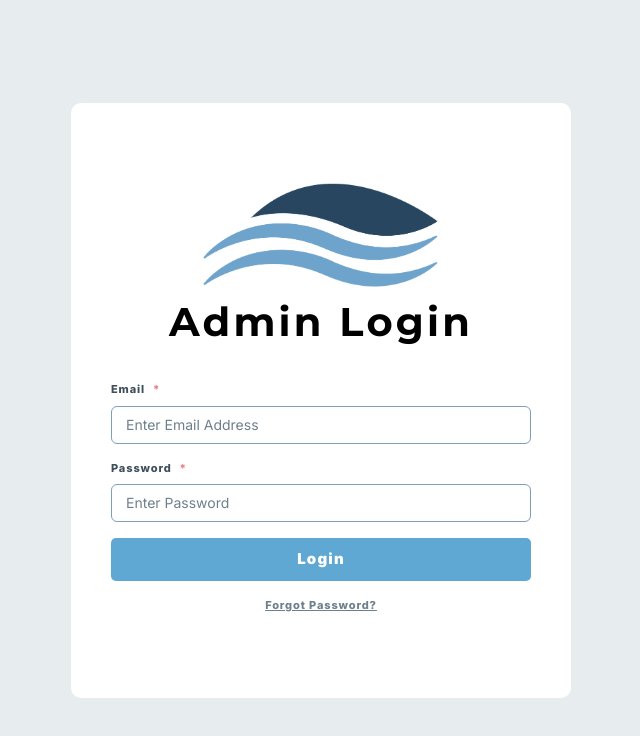
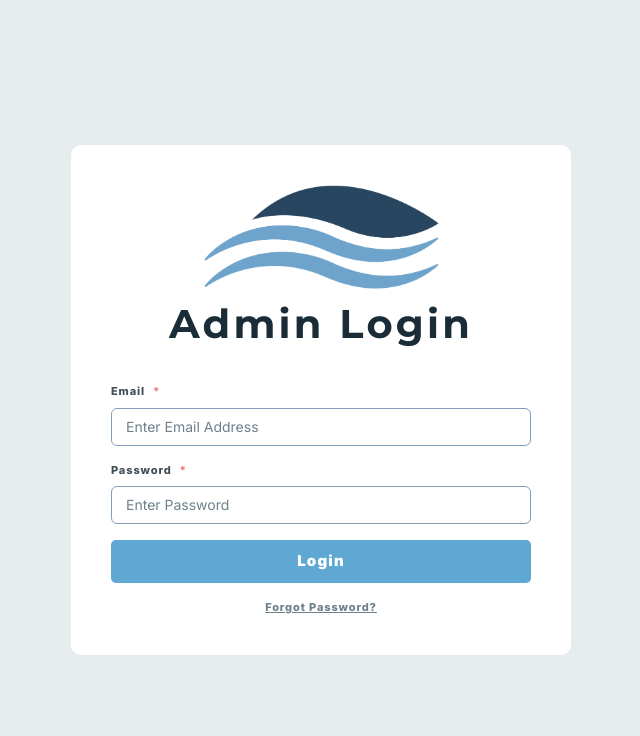
Before and after one commit to JumboCode/massachusetts-river-alliance, a Next.js app: page /login in a window 1280 px wide. Shown: the top 736 px of the page, without its empty margins (319-959 px from the left). Built offline with nearby package versions, Linux system fonts and the light colour scheme.

Commit message:
fix: changed standard css to be tailwind

```diff
--- a/src/app/login/page.tsx
+++ b/src/app/login/page.tsx
@@ -36,28 +36,13 @@ export default function LoginPage() {
 
     return (
         <FormCard>
-            <form onSubmit={handleSubmit} noValidate>
+            <form
+                onSubmit={handleSubmit}
+                noValidate
+                className="flex flex-col gap-7.5"
+            >
                 {/* Image and header */}
-
-                <div
-                    style={{
-                        display: "flex",
-                        flexDirection: "column",
-                        alignItems: "center",
-                        gap: "30px",
-                        height: "515px",
-                        padding: "40px",
-                        borderRadius: "10px",
-                    }}
-                >
-                    <div
-                        style={{
-                            display: "flex",
-                            flexDirection: "column",
-                            alignItems: "center",
-                            gap: "10px",
-                        }}
-                    >
+                <div className="flex flex-col items-center gap-2.5">
                     <Image
                         src="/logo-waves.png"
                         alt="Logo"
@@ -65,42 +50,20 @@ export default function LoginPage() {
                         height={110}
                         loading="eager"
                         sizes="(max-width: 235px) 100vw, 235px"
-                            style={{
-                                width: "100%",
-                                height: "auto",
-                                maxWidth: "235px",
-                            }}
+                        className="w-full h-auto max-w-[235px]"
                     />
 
-                        <h1
-                            className="font-heading"
-                            style={{
-                                height: "49px",
-                                fontWeight: 700,
-                                fontSize: "40px",
-                                lineHeight: "100%",
-                                letterSpacing: "0.08em",
-                                textAlign: "center",
-                                color: "#000000",
-                            }}
-                        >
+                    <h1 className="font-heading h-[49px] font-bold text-[40px] leading-[100%] tracking-[0.08em] text-center">
                         Admin Login
                     </h1>
                 </div>
 
                 {/* Email and password */}
-                    <div
-                        style={{
-                            display: "flex",
-                            flexDirection: "column",
-                            gap: "16px",
-                        }}
-                    >
+                <div className="flex flex-col gap-4">
                     <Field>
                         <FieldLabel htmlFor="email-input" required>
                             Email
                         </FieldLabel>
-
                         <Input
                             id="email-input"
                             value={email}
@@ -109,16 +72,13 @@ export default function LoginPage() {
                             onChange={(e) => setEmail(e.target.value)}
                             aria-invalid={!!emailError}
                         ></Input>
-                            {emailError && (
-                                <FieldError>{emailError}</FieldError>
-                            )}
+                        {emailError && <FieldError>{emailError}</FieldError>}
                     </Field>
 
                     <Field>
                         <FieldLabel htmlFor="password-input" required>
                             Password
                         </FieldLabel>
-
                         <Input
                             id="password-input"
                             value={password}
@@ -132,15 +92,7 @@ export default function LoginPage() {
                         )}
                     </Field>
                     {/* Login button and forgot password link */}
-                        <div
-                            style={{
-                                display: "flex",
-                                flexDirection: "column",
-                                alignItems: "center",
-                                gap: "16px",
-                                width: "420px",
-                            }}
-                        >
+                    <div className="flex flex-col items-center gap-4">
                         <Button type="submit" className="w-full">
                             Login
                         </Button>
@@ -148,11 +100,9 @@ export default function LoginPage() {
                         {loggedIn && (
                             <p className="text-green-600">Logged in!</p>
                         )}
-
                         <TextLink href="/forgot-password">
                             Forgot Password?
                         </TextLink>
-                        </div>
                     </div>
                 </div>
             </form>
```
Lines whose indentation alone changed are shown as unchanged.
